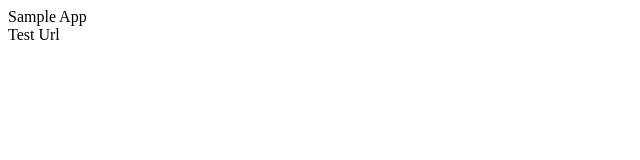
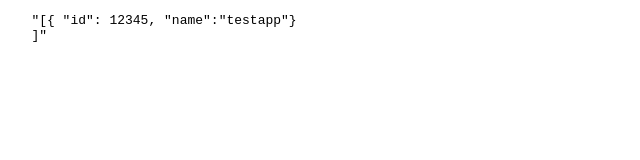
Before and after one commit to RajPawar141/Sample, a plain HTML site: page index.html in a window 1280 px wide. Shown: the whole page, without its empty margins (0-640 px from the left). Drawn offline with Linux system fonts and the light colour scheme.

Commit message:
Update index.html

```diff
--- a/index.html
+++ b/index.html
@@ -7,8 +7,8 @@
     <title>Document</title>
   </head>
   <body>
-    <div style="top: 20%">Sample App</div>
-    <div>Test Url</div>
-
+   <pre style="word-wrap: break-word: white-space: pre-wrap;">
+   "[{ "id": 12345, "name":"testapp"}
+   ]"
   </body>
 </html>
```
